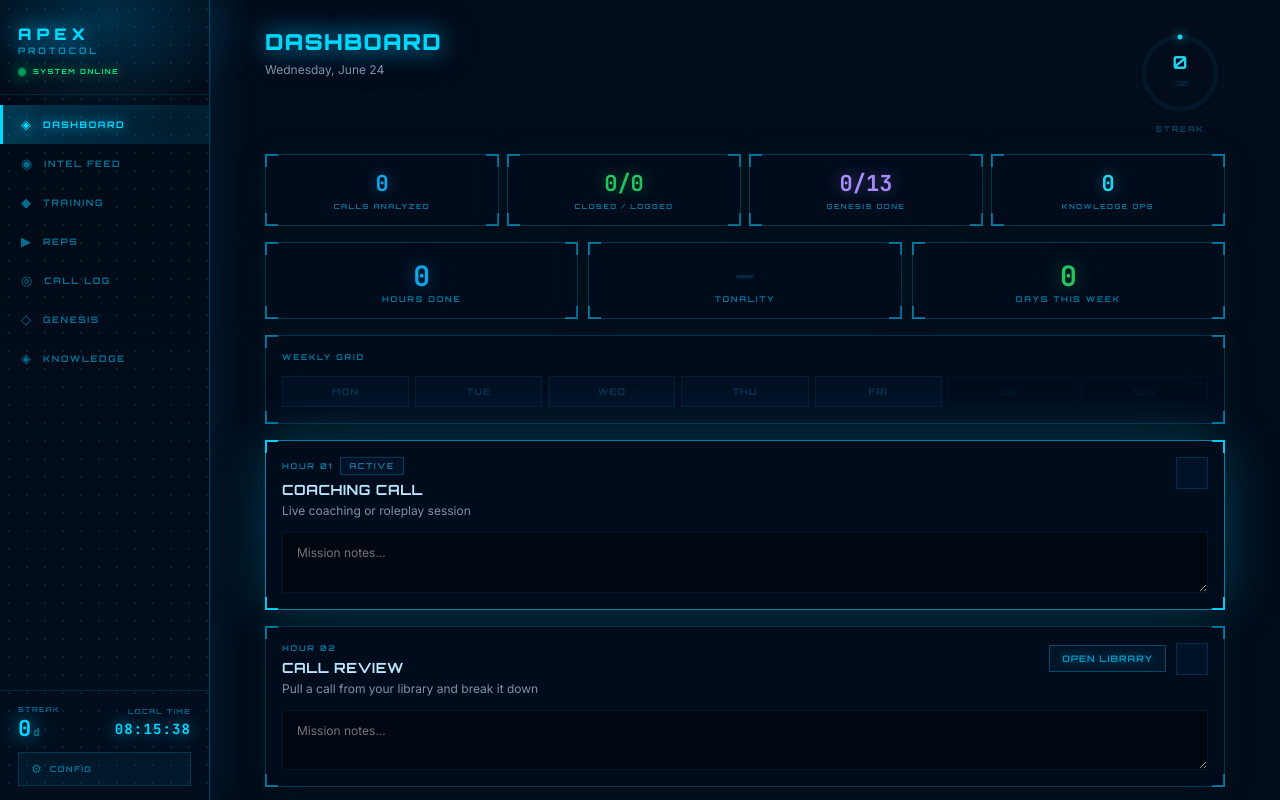
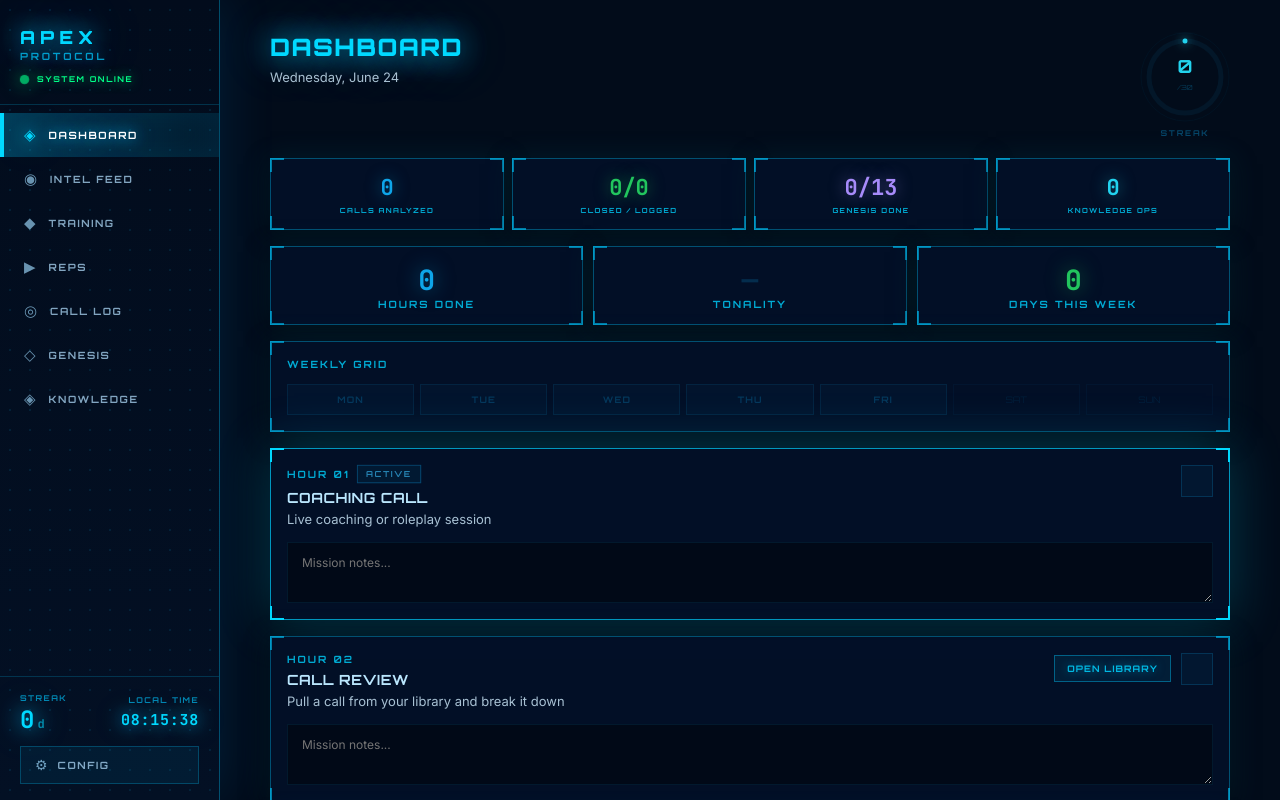
Before and after one commit to markodeksnis-coder/Sales-, a React (Vite) app: page / in a window 1280 px wide. Shown: the top 800 px of the page. Built offline with nearby package versions, Linux system fonts and the light colour scheme.

Commit message:
style: fix readability — bigger text, higher contrast, visible cards and nav

```diff
--- a/src/components/HudCard.jsx
+++ b/src/components/HudCard.jsx
@@ -1,37 +1,38 @@
 export default function HudCard({ children, style = {}, active = false, green = false, warn = false }) {
   const bracketColor = green
-    ? 'rgba(0,255,140,0.8)'
+    ? '#00ff88'
     : warn
-    ? 'rgba(255,140,0,0.8)'
+    ? '#ff9040'
     : active
-    ? 'rgba(0,210,255,0.95)'
-    : 'rgba(0,200,255,0.5)'
+    ? '#00d9ff'
+    : 'rgba(0,200,255,0.6)'
   const borderColor = green
-    ? 'rgba(0,255,140,0.38)'
+    ? 'rgba(0,255,136,0.5)'
     : warn
-    ? 'rgba(255,140,0,0.38)'
+    ? 'rgba(255,144,64,0.5)'
     : active
-    ? 'rgba(0,210,255,0.6)'
-    : 'rgba(0,200,255,0.22)'
-  const bgColor = green ? 'rgba(0,12,6,0.94)' : warn ? 'rgba(18,6,0,0.94)' : 'rgba(1,12,28,0.94)'
+    ? 'rgba(0,210,255,0.7)'
+    : 'rgba(0,200,255,0.35)'
+  const bgColor = green
+    ? 'rgba(0,18,10,0.97)'
+    : warn
+    ? 'rgba(22,8,0,0.97)'
+    : 'rgba(3,16,40,0.97)'
   const shadow = green
-    ? '0 0 32px rgba(0,255,140,0.18), 0 0 64px rgba(0,255,140,0.06), 0 4px 28px rgba(0,0,0,0.65)'
+    ? '0 0 36px rgba(0,255,136,0.2), 0 6px 28px rgba(0,0,0,0.7)'
     : warn
-    ? '0 0 32px rgba(255,140,0,0.14), 0 4px 28px rgba(0,0,0,0.65)'
+    ? '0 0 36px rgba(255,144,64,0.16), 0 6px 28px rgba(0,0,0,0.7)'
     : active
-    ? '0 0 44px rgba(0,200,255,0.24), 0 0 88px rgba(0,200,255,0.08), 0 4px 32px rgba(0,0,0,0.7)'
-    : '0 0 24px rgba(0,200,255,0.08), 0 4px 20px rgba(0,0,0,0.55)'
+    ? '0 0 48px rgba(0,200,255,0.28), 0 6px 32px rgba(0,0,0,0.75)'
+    : '0 0 28px rgba(0,200,255,0.1), 0 6px 22px rgba(0,0,0,0.6)'
   const bk = `2px solid ${bracketColor}`
-  const c = { position: 'absolute', width: 13, height: 13, pointerEvents: 'none', zIndex: 1 }
+  const c = { position: 'absolute', width: 14, height: 14, pointerEvents: 'none', zIndex: 1 }
   return (
     <div style={{
-      position: 'relative',
-      backgroundColor: bgColor,
+      position: 'relative', backgroundColor: bgColor,
       border: `1px solid ${borderColor}`,
-      backdropFilter: 'blur(20px)',
-      WebkitBackdropFilter: 'blur(20px)',
-      boxShadow: shadow,
-      ...style
+      backdropFilter: 'blur(16px)', WebkitBackdropFilter: 'blur(16px)',
+      boxShadow: shadow, ...style
     }}>
       <span style={{ ...c, top: -1, left: -1,     borderTop: bk, borderLeft: bk     }} />
       <span style={{ ...c, top: -1, right: -1,    borderTop: bk, borderRight: bk    }} />
--- a/src/components/Layout.jsx
+++ b/src/components/Layout.jsx
@@ -21,7 +21,7 @@ function Clock() {
   const mm = String(time.getMinutes()).padStart(2,'0')
   const ss = String(time.getSeconds()).padStart(2,'0')
   return (
-    <div style={{ fontFamily: 'JetBrains Mono, monospace', fontSize: '14px', fontWeight: 700, color: '#00d9ff', letterSpacing: '0.08em', textShadow: '0 0 16px rgba(0,200,255,0.9), 0 0 32px rgba(0,200,255,0.4)' }}>
+    <div style={{ fontFamily: 'JetBrains Mono, monospace', fontSize: '15px', fontWeight: 700, color: '#00d9ff', letterSpacing: '0.05em', textShadow: '0 0 18px rgba(0,200,255,1), 0 0 36px rgba(0,200,255,0.4)' }}>
       {hh}:{mm}:{ss}
     </div>
   )
@@ -39,92 +39,86 @@ export default function Layout({ page, setPage, children }) {
   return (
     <div style={{ display: 'flex', minHeight: '100vh' }}>
       <aside style={{
-        position: 'fixed', top: 0, left: 0, bottom: 0, width: '210px',
-        background: 'linear-gradient(180deg, rgba(1,10,22,0.99) 0%, rgba(2,14,30,0.99) 100%)',
-        borderRight: '1px solid rgba(0,200,255,0.25)',
-        boxShadow: '4px 0 48px rgba(0,180,255,0.1), 1px 0 0 rgba(0,200,255,0.08)',
+        position: 'fixed', top: 0, left: 0, bottom: 0, width: '220px',
+        background: 'linear-gradient(180deg, rgba(2,12,28,1) 0%, rgba(3,16,36,1) 100%)',
+        borderRight: '1px solid rgba(0,200,255,0.35)',
+        boxShadow: '6px 0 48px rgba(0,150,255,0.12)',
         display: 'flex', flexDirection: 'column', zIndex: 100,
-        backdropFilter: 'blur(28px)', WebkitBackdropFilter: 'blur(28px)',
       }}>
         <div style={{
           position: 'absolute', inset: 0, pointerEvents: 'none', zIndex: 0,
-          backgroundImage: 'radial-gradient(rgba(0,200,255,0.13) 1px, transparent 1px)',
-          backgroundSize: '18px 18px',
-        }} />
-        <div style={{
-          position: 'absolute', top: -80, left: '50%', transform: 'translateX(-50%)',
-          width: '300px', height: '200px', pointerEvents: 'none', zIndex: 0,
-          background: 'radial-gradient(ellipse, rgba(0,180,255,0.22) 0%, transparent 70%)',
+          backgroundImage: 'radial-gradient(rgba(0,200,255,0.1) 1px, transparent 1px)',
+          backgroundSize: '20px 20px',
         }} />
 
-        <div style={{ padding: '24px 18px 18px', borderBottom: '1px solid rgba(0,200,255,0.14)', position: 'relative', zIndex: 1 }}>
-          <div style={{ fontFamily: 'Orbitron, sans-serif', fontSize: '16px', fontWeight: 900, letterSpacing: '0.32em', color: '#00d9ff', textShadow: '0 0 20px rgba(0,200,255,1), 0 0 44px rgba(0,200,255,0.45), 0 0 80px rgba(0,200,255,0.2)' }}>APEX</div>
-          <div style={{ fontFamily: 'Orbitron, sans-serif', fontSize: '9px', fontWeight: 700, letterSpacing: '0.32em', color: 'rgba(0,200,255,0.65)', marginTop: '1px', textShadow: '0 0 12px rgba(0,200,255,0.5)' }}>PROTOCOL</div>
-          <div style={{ display: 'flex', alignItems: 'center', gap: '7px', marginTop: '11px' }}>
-            <div style={{ width: '8px', height: '8px', borderRadius: '50%', backgroundColor: '#00ff88', boxShadow: '0 0 14px rgba(0,255,136,1), 0 0 28px rgba(0,255,136,0.5)', animation: 'apexPulse 2s ease-in-out infinite' }} />
-            <span style={{ fontFamily: 'Orbitron, sans-serif', fontSize: '7px', fontWeight: 700, letterSpacing: '0.22em', color: 'rgba(0,255,136,0.9)', textShadow: '0 0 12px rgba(0,255,136,0.6)' }}>SYSTEM ONLINE</span>
+        <div style={{ padding: '26px 20px 20px', borderBottom: '1px solid rgba(0,200,255,0.2)', position: 'relative', zIndex: 1 }}>
+          <div style={{ fontFamily: 'Orbitron, sans-serif', fontSize: '18px', fontWeight: 900, letterSpacing: '0.28em', color: '#00d9ff', textShadow: '0 0 22px rgba(0,200,255,1), 0 0 50px rgba(0,200,255,0.5)' }}>APEX</div>
+          <div style={{ fontFamily: 'Orbitron, sans-serif', fontSize: '10px', fontWeight: 700, letterSpacing: '0.28em', color: 'rgba(0,200,255,0.75)', marginTop: '2px', textShadow: '0 0 14px rgba(0,200,255,0.5)' }}>PROTOCOL</div>
+          <div style={{ display: 'flex', alignItems: 'center', gap: '8px', marginTop: '12px' }}>
+            <div style={{ width: '9px', height: '9px', borderRadius: '50%', backgroundColor: '#00ff88', boxShadow: '0 0 16px rgba(0,255,136,1), 0 0 32px rgba(0,255,136,0.5)', animation: 'apexPulse 2s ease-in-out infinite' }} />
+            <span style={{ fontFamily: 'Orbitron, sans-serif', fontSize: '8px', fontWeight: 700, letterSpacing: '0.2em', color: '#00ff88', textShadow: '0 0 12px rgba(0,255,136,0.7)' }}>SYSTEM ONLINE</span>
           </div>
         </div>
 
-        <nav style={{ flex: 1, padding: '10px 0', overflowY: 'auto', position: 'relative', zIndex: 1 }}>
+        <nav style={{ flex: 1, padding: '8px 0', overflowY: 'auto', position: 'relative', zIndex: 1 }}>
           {NAV.map(item => {
             const active = page === item.id
             return (
               <button key={item.id} onClick={() => setPage(item.id)} style={{
-                display: 'flex', alignItems: 'center', gap: '12px',
-                width: '100%', padding: '12px 18px',
+                display: 'flex', alignItems: 'center', gap: '13px',
+                width: '100%', padding: '13px 20px',
                 background: active
-                  ? 'linear-gradient(90deg, rgba(0,200,255,0.2) 0%, rgba(0,200,255,0.05) 100%)'
+                  ? 'linear-gradient(90deg, rgba(0,200,255,0.22) 0%, rgba(0,200,255,0.06) 100%)'
                   : 'transparent',
                 border: 'none',
-                borderLeft: active ? '3px solid #00d9ff' : '3px solid transparent',
+                borderLeft: active ? '4px solid #00d9ff' : '4px solid transparent',
                 cursor: 'pointer', transition: 'all 0.18s', textAlign: 'left',
                 boxShadow: active ? 'inset 0 0 40px rgba(0,200,255,0.1)' : 'none',
               }}>
                 <span style={{
-                  fontSize: '13px', flexShrink: 0, transition: 'all 0.18s',
-                  color: active ? '#00d9ff' : 'rgba(0,200,255,0.52)',
-                  textShadow: active ? '0 0 14px rgba(0,200,255,1), 0 0 28px rgba(0,200,255,0.5)' : 'none',
+                  fontSize: '15px', flexShrink: 0, transition: 'all 0.18s',
+                  color: active ? '#00d9ff' : 'rgba(160,220,255,0.65)',
+                  textShadow: active ? '0 0 16px rgba(0,200,255,1), 0 0 32px rgba(0,200,255,0.5)' : 'none',
                 }}>{item.icon}</span>
                 <span style={{
-                  fontFamily: 'Orbitron, sans-serif', fontSize: '9px', fontWeight: 700, letterSpacing: '0.18em',
+                  fontFamily: 'Orbitron, sans-serif', fontSize: '10px', fontWeight: 700, letterSpacing: '0.16em',
                   transition: 'all 0.18s',
-                  color: active ? '#00d9ff' : 'rgba(0,200,255,0.55)',
-                  textShadow: active ? '0 0 12px rgba(0,200,255,0.9), 0 0 24px rgba(0,200,255,0.4)' : 'none',
+                  color: active ? '#ffffff' : 'rgba(180,225,255,0.72)',
+                  textShadow: active ? '0 0 14px rgba(0,200,255,0.9), 0 0 28px rgba(0,200,255,0.4)' : 'none',
                 }}>{item.label}</span>
               </button>
             )
           })}
         </nav>
 
-        <div style={{ padding: '14px 18px', borderTop: '1px solid rgba(0,200,255,0.14)', position: 'relative', zIndex: 1 }}>
-          <div style={{ display: 'flex', justifyContent: 'space-between', alignItems: 'center', marginBottom: '12px' }}>
+        <div style={{ padding: '16px 20px', borderTop: '1px solid rgba(0,200,255,0.2)', position: 'relative', zIndex: 1 }}>
+          <div style={{ display: 'flex', justifyContent: 'space-between', alignItems: 'center', marginBottom: '14px' }}>
             <div>
-              <div style={{ fontFamily: 'Orbitron, sans-serif', fontSize: '7px', fontWeight: 700, letterSpacing: '0.2em', color: 'rgba(0,200,255,0.5)', marginBottom: '4px' }}>STREAK</div>
-              <div style={{ fontFamily: 'JetBrains Mono, monospace', fontSize: '22px', fontWeight: 700, color: '#00d9ff', textShadow: '0 0 18px rgba(0,200,255,0.9), 0 0 36px rgba(0,200,255,0.4)', lineHeight: 1 }}>
-                {streak}<span style={{ fontSize: '11px', marginLeft: '2px', opacity: 0.5 }}>d</span>
+              <div style={{ fontFamily: 'Orbitron, sans-serif', fontSize: '8px', fontWeight: 700, letterSpacing: '0.18em', color: 'rgba(0,200,255,0.65)', marginBottom: '5px' }}>STREAK</div>
+              <div style={{ fontFamily: 'JetBrains Mono, monospace', fontSize: '24px', fontWeight: 700, color: '#00d9ff', textShadow: '0 0 20px rgba(0,200,255,0.9), 0 0 40px rgba(0,200,255,0.4)', lineHeight: 1 }}>
+                {streak}<span style={{ fontSize: '12px', marginLeft: '3px', opacity: 0.6 }}>d</span>
               </div>
             </div>
             <div style={{ textAlign: 'right' }}>
-              <div style={{ fontFamily: 'Orbitron, sans-serif', fontSize: '7px', fontWeight: 700, letterSpacing: '0.2em', color: 'rgba(0,200,255,0.5)', marginBottom: '4px' }}>LOCAL TIME</div>
+              <div style={{ fontFamily: 'Orbitron, sans-serif', fontSize: '8px', fontWeight: 700, letterSpacing: '0.18em', color: 'rgba(0,200,255,0.65)', marginBottom: '5px' }}>LOCAL TIME</div>
               <Clock />
             </div>
           </div>
           <button onClick={() => setPage('settings')} style={{
-            display: 'flex', alignItems: 'center', gap: '8px', width: '100%',
-            padding: '9px 12px',
-            background: page === 'settings' ? 'rgba(0,200,255,0.18)' : 'rgba(0,200,255,0.06)',
-            border: `1px solid ${page === 'settings' ? 'rgba(0,200,255,0.55)' : 'rgba(0,200,255,0.18)'}`,
-            boxShadow: page === 'settings' ? '0 0 20px rgba(0,200,255,0.25)' : 'none',
+            display: 'flex', alignItems: 'center', gap: '10px', width: '100%',
+            padding: '10px 14px',
+            background: page === 'settings' ? 'rgba(0,200,255,0.2)' : 'rgba(0,200,255,0.07)',
+            border: `1px solid ${page === 'settings' ? 'rgba(0,200,255,0.65)' : 'rgba(0,200,255,0.25)'}`,
+            boxShadow: page === 'settings' ? '0 0 24px rgba(0,200,255,0.3)' : 'none',
             cursor: 'pointer', transition: 'all 0.15s',
           }}>
-            <span style={{ fontSize: '12px', color: page === 'settings' ? '#00d9ff' : 'rgba(0,200,255,0.55)' }}>⚙</span>
-            <span style={{ fontFamily: 'Orbitron, sans-serif', fontSize: '8px', fontWeight: 700, letterSpacing: '0.18em', color: page === 'settings' ? '#00d9ff' : 'rgba(0,200,255,0.55)', textShadow: page === 'settings' ? '0 0 10px rgba(0,200,255,0.8)' : 'none' }}>CONFIG</span>
+            <span style={{ fontSize: '14px', color: page === 'settings' ? '#00d9ff' : 'rgba(160,220,255,0.7)' }}>⚙</span>
+            <span style={{ fontFamily: 'Orbitron, sans-serif', fontSize: '10px', fontWeight: 700, letterSpacing: '0.16em', color: page === 'settings' ? '#ffffff' : 'rgba(180,225,255,0.72)', textShadow: page === 'settings' ? '0 0 10px rgba(0,200,255,0.8)' : 'none' }}>CONFIG</span>
           </button>
         </div>
       </aside>
 
-      <main style={{ marginLeft: '210px', flex: 1, padding: '28px 24px', boxSizing: 'border-box' }}>
+      <main style={{ marginLeft: '220px', flex: 1, padding: '32px 28px', boxSizing: 'border-box' }}>
         <div style={{ maxWidth: '960px', margin: '0 auto' }}>
           {children}
         </div>
--- a/src/index.css
+++ b/src/index.css
@@ -1,8 +1,8 @@
 * { margin: 0; padding: 0; box-sizing: border-box; }
 html, body { height: 100%; }
 body {
-  background-color: #010c1a;
-  color: #c8e8ff;
+  background-color: #020e1f;
+  color: #dff0ff;
   min-height: 100vh;
   font-family: Inter, sans-serif;
   overflow-x: hidden;
@@ -10,33 +10,29 @@ body {
 body::before {
   content: '';
   position: fixed; inset: 0;
-  background-image:
-    radial-gradient(circle, rgba(0,200,255,0.2) 1px, transparent 1px),
-    linear-gradient(rgba(0,180,255,0.03) 1px, transparent 1px),
-    linear-gradient(90deg, rgba(0,180,255,0.03) 1px, transparent 1px);
-  background-size: 24px 24px, 72px 72px, 72px 72px;
+  background-image: radial-gradient(circle, rgba(0,200,255,0.14) 1px, transparent 1px);
+  background-size: 28px 28px;
   pointer-events: none; z-index: 0;
 }
 body::after {
   content: '';
-  position: fixed; top: -350px; left: 50%; transform: translateX(-50%);
-  width: 1500px; height: 900px;
-  background: radial-gradient(ellipse, rgba(0,200,255,0.2) 0%, rgba(100,0,255,0.08) 48%, transparent 68%);
+  position: fixed; top: -300px; left: 50%; transform: translateX(-50%);
+  width: 1400px; height: 800px;
+  background: radial-gradient(ellipse, rgba(0,180,255,0.15) 0%, rgba(80,0,200,0.07) 50%, transparent 68%);
   pointer-events: none; z-index: 0;
 }
 #root { position: relative; z-index: 1; min-height: 100vh; display: flex; flex-direction: column; }
 @keyframes fadeIn { from { opacity: 0; transform: translateY(8px); } to { opacity: 1; transform: translateY(0); } }
 .fade-in { animation: fadeIn 0.3s ease-out; }
-@keyframes apexPulse { 0%, 100% { opacity: 0.5; transform: scale(1); } 50% { opacity: 1; transform: scale(1.2); } }
+@keyframes apexPulse { 0%, 100% { opacity: 0.6; transform: scale(1); } 50% { opacity: 1; transform: scale(1.25); } }
 @keyframes shimmer { 0% { background-position: -200% center; } 100% { background-position: 200% center; } }
-@keyframes neonBlink { 0%, 94%, 100% { opacity: 1; } 96% { opacity: 0.5; } }
 input:focus, textarea:focus, select:focus {
-  border-color: rgba(0,200,255,0.65) !important;
-  box-shadow: 0 0 20px rgba(0,200,255,0.2), 0 0 3px rgba(0,200,255,0.5) !important;
+  border-color: rgba(0,200,255,0.7) !important;
+  box-shadow: 0 0 20px rgba(0,200,255,0.2) !important;
   outline: none;
 }
-::-webkit-scrollbar { width: 4px; }
-::-webkit-scrollbar-track { background: rgba(0,200,255,0.03); }
-::-webkit-scrollbar-thumb { background: rgba(0,200,255,0.3); border-radius: 2px; }
-::-webkit-scrollbar-thumb:hover { background: rgba(0,200,255,0.55); }
-select option { background: #010c1a; color: #c8e8ff; }
+::-webkit-scrollbar { width: 5px; }
+::-webkit-scrollbar-track { background: rgba(0,200,255,0.04); }
+::-webkit-scrollbar-thumb { background: rgba(0,200,255,0.35); border-radius: 3px; }
+::-webkit-scrollbar-thumb:hover { background: rgba(0,200,255,0.6); }
+select option { background: #020e1f; color: #dff0ff; }
--- a/src/utils/theme.js
+++ b/src/utils/theme.js
@@ -1,59 +1,59 @@
 export const CARD = {
-  backgroundColor: 'rgba(1,12,28,0.94)',
-  border: '1px solid rgba(0,200,255,0.22)',
-  backdropFilter: 'blur(20px)',
-  WebkitBackdropFilter: 'blur(20px)',
+  backgroundColor: 'rgba(3,16,40,0.97)',
+  border: '1px solid rgba(0,200,255,0.35)',
+  backdropFilter: 'blur(16px)',
+  WebkitBackdropFilter: 'blur(16px)',
   position: 'relative',
   padding: '16px',
-  boxShadow: '0 0 24px rgba(0,200,255,0.08), 0 4px 20px rgba(0,0,0,0.55)',
+  boxShadow: '0 0 28px rgba(0,200,255,0.1), 0 6px 24px rgba(0,0,0,0.6)',
 }
-export const CARD_RED = { ...CARD, border: '1px solid rgba(255,140,0,0.45)', boxShadow: '0 0 32px rgba(255,140,0,0.14)' }
-export const CARD_ACTIVE = { ...CARD, border: '1px solid rgba(0,200,255,0.58)', boxShadow: '0 0 44px rgba(0,200,255,0.22), 0 0 88px rgba(0,200,255,0.07)' }
-export const CARD_GREEN = { ...CARD, border: '1px solid rgba(0,255,140,0.42)', boxShadow: '0 0 32px rgba(0,255,140,0.14)' }
+export const CARD_RED = { ...CARD, border: '1px solid rgba(255,144,64,0.55)', boxShadow: '0 0 32px rgba(255,144,64,0.18)' }
+export const CARD_ACTIVE = { ...CARD, border: '1px solid rgba(0,200,255,0.7)', boxShadow: '0 0 48px rgba(0,200,255,0.28), 0 0 96px rgba(0,200,255,0.08)' }
+export const CARD_GREEN = { ...CARD, border: '1px solid rgba(0,255,136,0.5)', boxShadow: '0 0 32px rgba(0,255,136,0.18)' }
 export const LABEL = {
-  fontFamily: 'Orbitron, sans-serif', fontSize: '8px', fontWeight: 700,
-  letterSpacing: '0.22em', color: 'rgba(0,200,255,0.58)', textTransform: 'uppercase', display: 'block',
+  fontFamily: 'Orbitron, sans-serif', fontSize: '10px', fontWeight: 700,
+  letterSpacing: '0.2em', color: 'rgba(0,210,255,0.8)', textTransform: 'uppercase', display: 'block',
 }
 export const H1 = {
-  fontFamily: 'Orbitron, sans-serif', fontSize: '22px', fontWeight: 900,
+  fontFamily: 'Orbitron, sans-serif', fontSize: '24px', fontWeight: 900,
   letterSpacing: '0.06em', color: '#00d9ff', margin: 0,
-  textShadow: '0 0 24px rgba(0,200,255,0.9), 0 0 50px rgba(0,200,255,0.35)',
+  textShadow: '0 0 28px rgba(0,200,255,0.95), 0 0 56px rgba(0,200,255,0.4)',
 }
 export const H2 = {
-  fontFamily: 'Orbitron, sans-serif', fontSize: '12px', fontWeight: 700,
-  letterSpacing: '0.08em', color: '#c8e8ff',
-  textShadow: '0 0 12px rgba(0,200,255,0.35)',
+  fontFamily: 'Orbitron, sans-serif', fontSize: '13px', fontWeight: 700,
+  letterSpacing: '0.08em', color: '#e8f6ff',
+  textShadow: '0 0 14px rgba(0,200,255,0.4)',
 }
-export const BODY = { fontFamily: 'Inter, sans-serif', fontSize: '12px', color: 'rgba(200,232,255,0.62)', lineHeight: '1.6' }
+export const BODY = { fontFamily: 'Inter, sans-serif', fontSize: '13px', color: 'rgba(210,238,255,0.8)', lineHeight: '1.65' }
 export const BTN_PRIMARY = {
-  fontFamily: 'Orbitron, sans-serif', fontSize: '9px', fontWeight: 700, letterSpacing: '0.18em',
-  padding: '10px 22px', border: '1px solid rgba(0,200,255,0.68)', cursor: 'pointer',
-  background: 'rgba(0,200,255,0.15)', color: '#00d9ff',
-  boxShadow: '0 0 26px rgba(0,200,255,0.28), 0 0 5px rgba(0,200,255,0.4)',
-  textShadow: '0 0 12px rgba(0,200,255,0.8)',
+  fontFamily: 'Orbitron, sans-serif', fontSize: '10px', fontWeight: 700, letterSpacing: '0.18em',
+  padding: '12px 24px', border: '1px solid rgba(0,200,255,0.75)', cursor: 'pointer',
+  background: 'rgba(0,200,255,0.18)', color: '#00d9ff',
+  boxShadow: '0 0 30px rgba(0,200,255,0.32), 0 0 6px rgba(0,200,255,0.5)',
+  textShadow: '0 0 14px rgba(0,200,255,0.9)',
   transition: 'all 0.2s',
 }
 export const BTN_GHOST = {
-  fontFamily: 'Orbitron, sans-serif', fontSize: '9px', fontWeight: 700, letterSpacing: '0.14em',
-  padding: '8px 16px', border: '1px solid rgba(0,200,255,0.3)', cursor: 'pointer',
-  background: 'rgba(0,200,255,0.06)', color: 'rgba(0,200,255,0.7)',
-  textShadow: '0 0 8px rgba(0,200,255,0.45)',
+  fontFamily: 'Orbitron, sans-serif', fontSize: '10px', fontWeight: 700, letterSpacing: '0.14em',
+  padding: '9px 18px', border: '1px solid rgba(0,200,255,0.4)', cursor: 'pointer',
+  background: 'rgba(0,200,255,0.08)', color: 'rgba(0,210,255,0.85)',
+  textShadow: '0 0 10px rgba(0,200,255,0.5)',
   transition: 'all 0.2s',
 }
 export const INPUT = {
-  width: '100%', backgroundColor: 'rgba(0,5,15,0.7)', border: '1px solid rgba(0,200,255,0.24)',
-  color: '#c8e8ff', fontFamily: 'JetBrains Mono, monospace', fontSize: '12px',
+  width: '100%', backgroundColor: 'rgba(1,8,22,0.8)', border: '1px solid rgba(0,200,255,0.3)',
+  color: '#dff0ff', fontFamily: 'JetBrains Mono, monospace', fontSize: '13px',
   padding: '10px 14px', outline: 'none', boxSizing: 'border-box',
 }
-export const TEXTAREA = { ...INPUT, resize: 'vertical', fontFamily: 'Inter, sans-serif', minHeight: '64px' }
-export const TAG = (color = '#00d9ff', bg = 'rgba(0,200,255,0.1)') => ({
-  fontFamily: 'Orbitron, sans-serif', fontSize: '8px', fontWeight: 700, letterSpacing: '0.18em',
-  padding: '3px 8px', border: `1px solid ${color}66`, color, backgroundColor: bg,
-  textShadow: `0 0 8px ${color}66`,
+export const TEXTAREA = { ...INPUT, resize: 'vertical', fontFamily: 'Inter, sans-serif', lineHeight: '1.6', minHeight: '64px' }
+export const TAG = (color = '#00d9ff', bg = 'rgba(0,200,255,0.12)') => ({
+  fontFamily: 'Orbitron, sans-serif', fontSize: '9px', fontWeight: 700, letterSpacing: '0.16em',
+  padding: '4px 10px', border: `1px solid ${color}77`, color, backgroundColor: bg,
+  textShadow: `0 0 10px ${color}77`,
 })
 export const SCORE_BAR = (pct, color) => ({
-  height: '4px', width: `${pct}%`, background: color,
-  boxShadow: `0 0 10px ${color}99, 0 0 22px ${color}33`,
+  height: '5px', width: `${pct}%`, background: color,
+  boxShadow: `0 0 12px ${color}aa, 0 0 24px ${color}44`,
   transition: 'width 0.8s cubic-bezier(0.4,0,0.2,1)',
 })
 export const SKILL_COLORS = {
```
